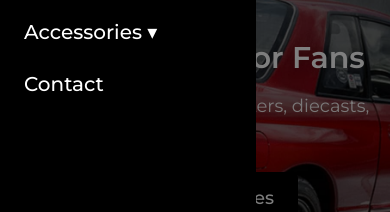
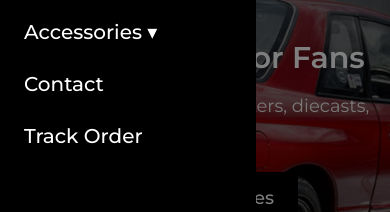
Before and after one commit to 00simba/SkylineCulture, a Next.js app in the folder skylineculture/: page / in a window 390 px wide. Both pictures are taken after a click on the button 31 px from the left and 40 px from the top of the page. Shown: the part 180-392 px from the top of the page. Built offline with nearby package versions, Linux system fonts and the light colour scheme.

Commit message:
added track order for mobile navbar

```diff
--- a/skylineculture/components/Header.tsx
+++ b/skylineculture/components/Header.tsx
@@ -277,6 +277,14 @@ export default function Header() {
               >
                 Contact
               </Link>
+
+              <Link
+                href="/track-order"
+                className="text-white text-xl font-medium hover:text-zinc-300 transition"
+                onClick={() => setMenuOpen(!menuOpen)}
+              >
+                Track Order
+              </Link>
           </div>
         </div>
       )}
```
